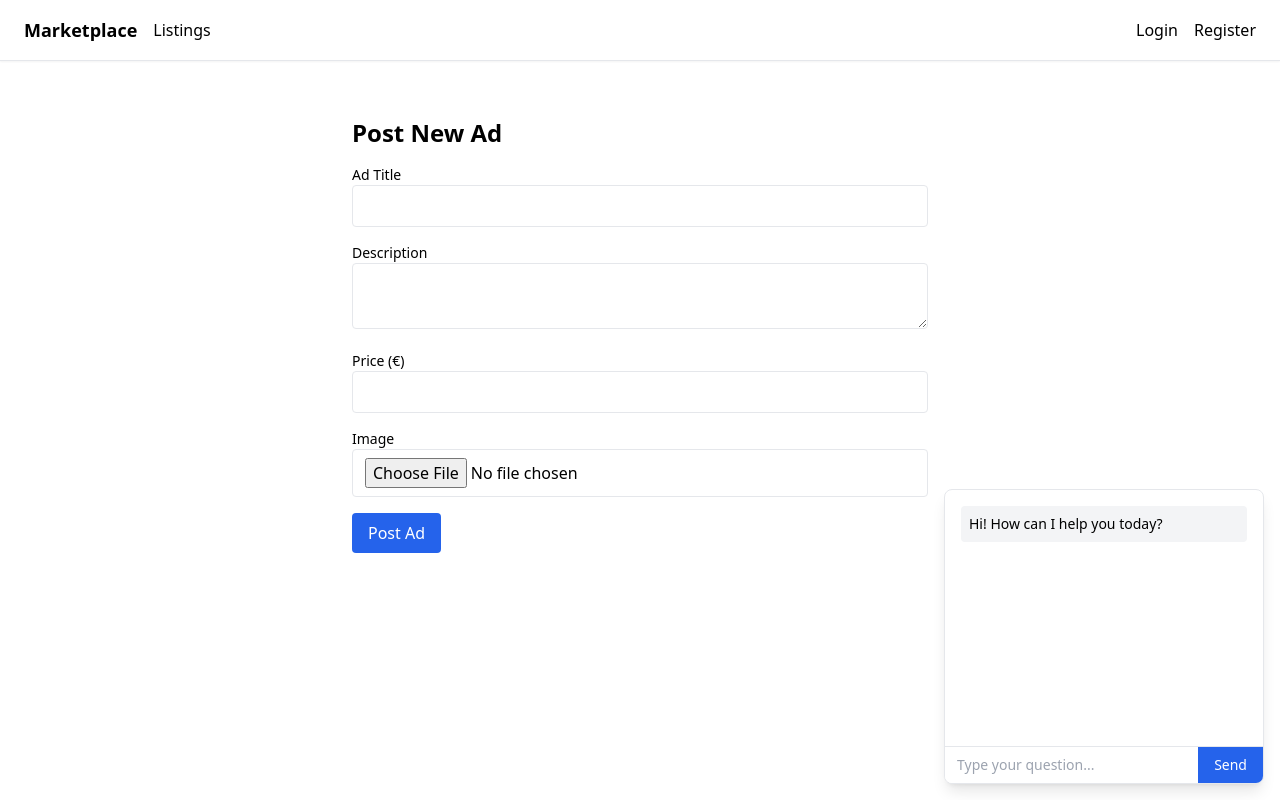
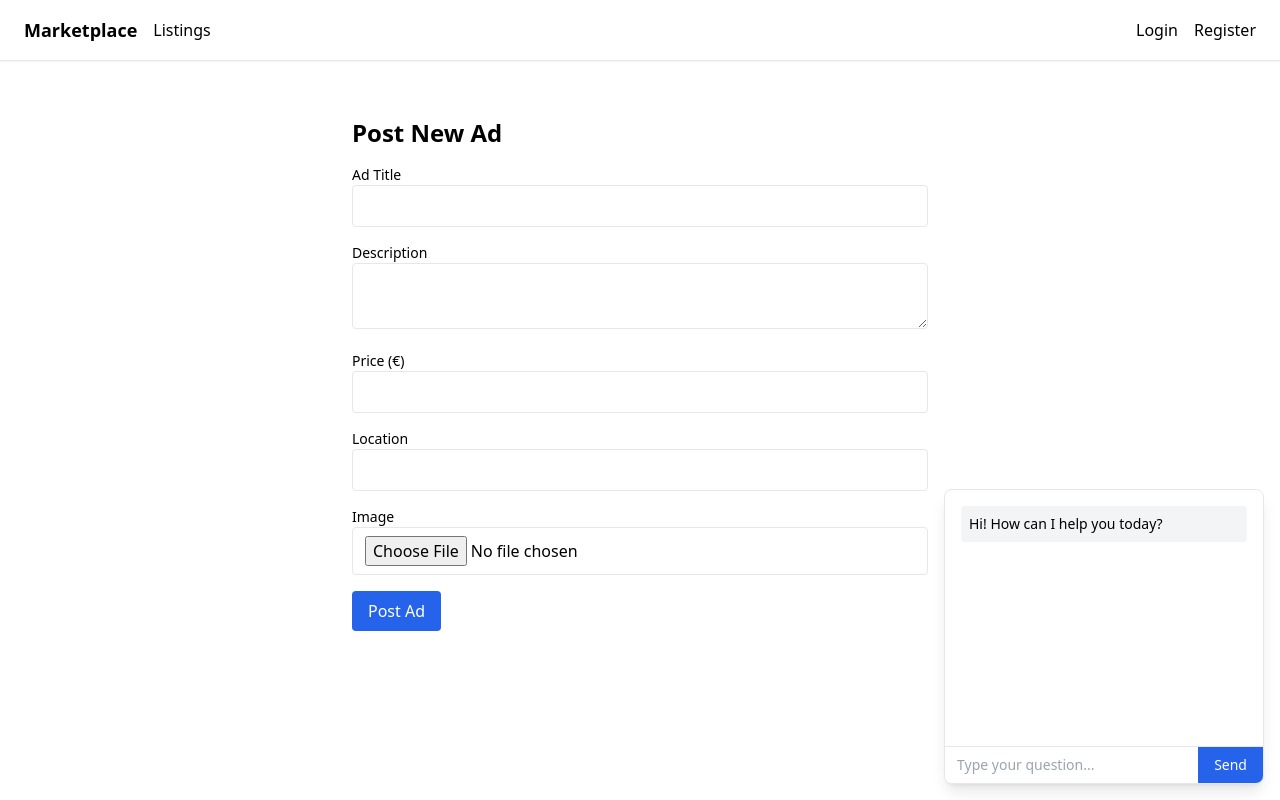
Before and after one commit to sullyist/marketplace-starter, a Next.js app: page /post-ad in a window 1280 px wide. Built offline with nearby package versions, Linux system fonts and the light colour scheme; no server answers.

Commit message:
add location

```diff
--- a/pages/api/ads/create.js
+++ b/pages/api/ads/create.js
@@ -52,6 +52,7 @@
           description: fields.description?.[0] || '',
           price: parseFloat(fields.price?.[0] || '0'),
           imageUrl: result.secure_url,
+          location: fields.location,
           user: {
             connect: { email: fields.email?.[0] },
           },
--- a/pages/post-ad.js
+++ b/pages/post-ad.js
@@ -6,7 +6,7 @@
 export default function PostAd() {
   const router = useRouter();
   const { data: session } = useSession();
-
+  const [location, setLocation] = useState('');
   const [title, setTitle] = useState('');
   const [description, setDescription] = useState('');
   const [price, setPrice] = useState('');
@@ -22,6 +22,7 @@
     formData.append('price', price);
     formData.append('image', image);
     formData.append('email', session.user.email);
+    formData.append('location', location);
 
     const res = await fetch('/api/ads/create', {
       method: 'POST',
@@ -72,6 +73,16 @@
           />
         </div>
         <div>
+          <label className="block text-sm font-medium">Location</label>
+          <input
+            type="text"
+            value={location}
+            onChange={(e) => setLocation(e.target.value)}
+            className="w-full border px-3 py-2 rounded"
+            required
+          />
+        </div>
+        <div>
           <label className="block text-sm font-medium">Image</label>
           <input
             type="file"
```
Also changed, not shown: 2 other files (tests, documents, lock files or other folders).
